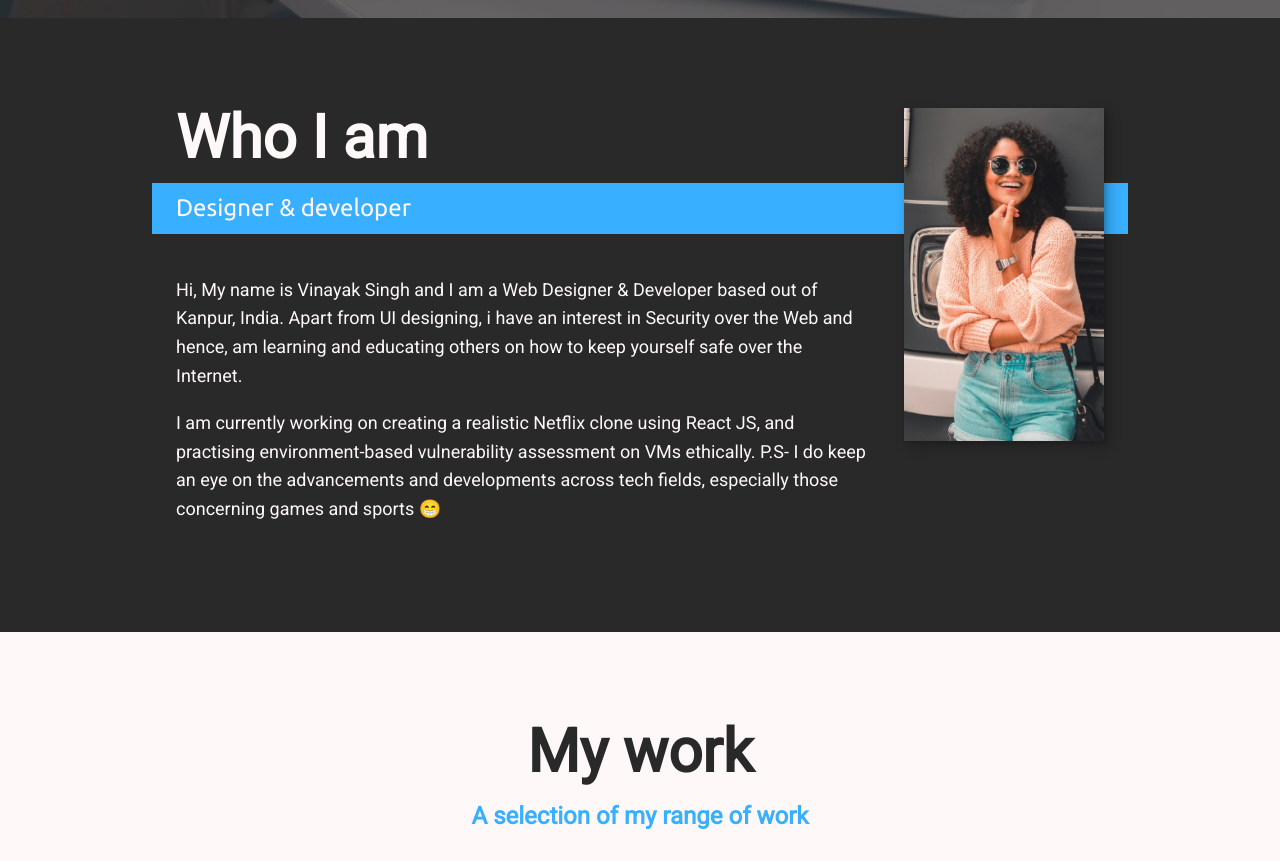
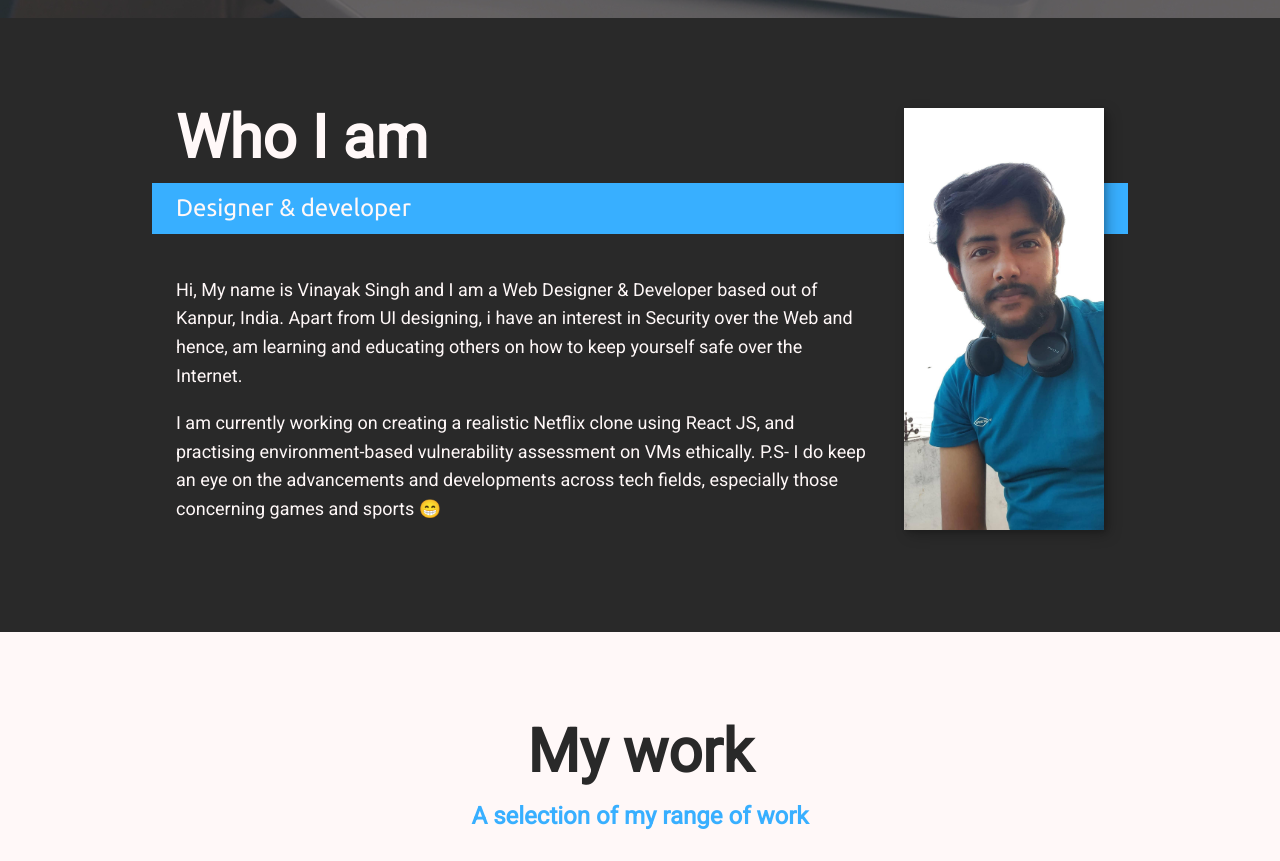
Before and after one commit to singh-vinayak/myPortfolio, a website: page index.html in a window 1280 px wide. Shown: the part 1159-2020 px from the top of the page. Drawn offline with nearby package versions, Linux system fonts and the light colour scheme.

Commit message:
few changes

```diff
--- a/index.html
+++ b/index.html
@@ -87,7 +87,7 @@
                 environment-based vulnerability assessment on VMs ethically. P.S- I do keep an eye on the advancements and developments across tech fields, especially those concerning games and sports 😁</p>
         </div>
 
-        <img src="img/dev-jane-02.jpg" alt="Jane leaning against a bus" class="about-me__img">
+        <img src="img/vinayak-02.jpg" alt="Jane leaning against a bus" class="about-me__img">
     </section>
 
     <!-- My Work -->
```
Also changed, not shown: img/vinayak-02.jpg (added).
